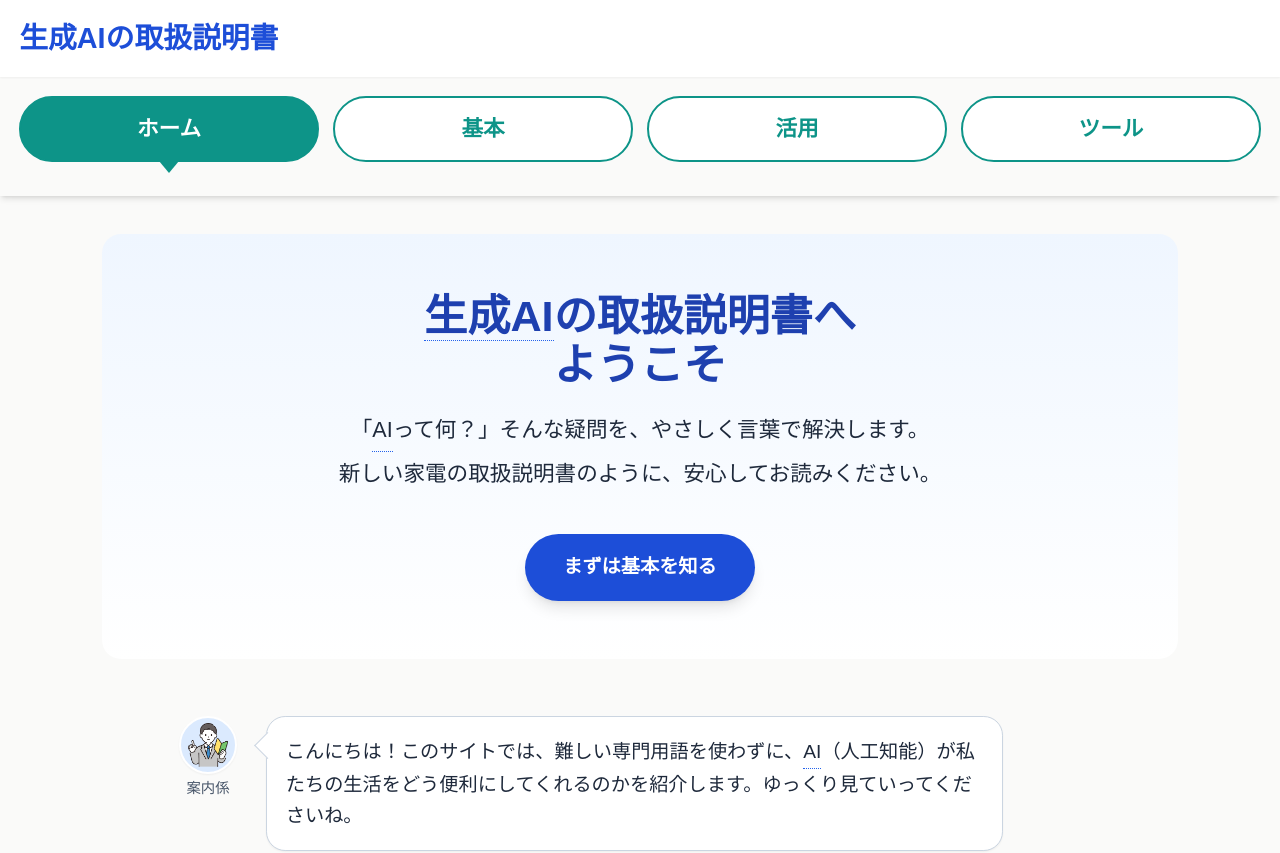
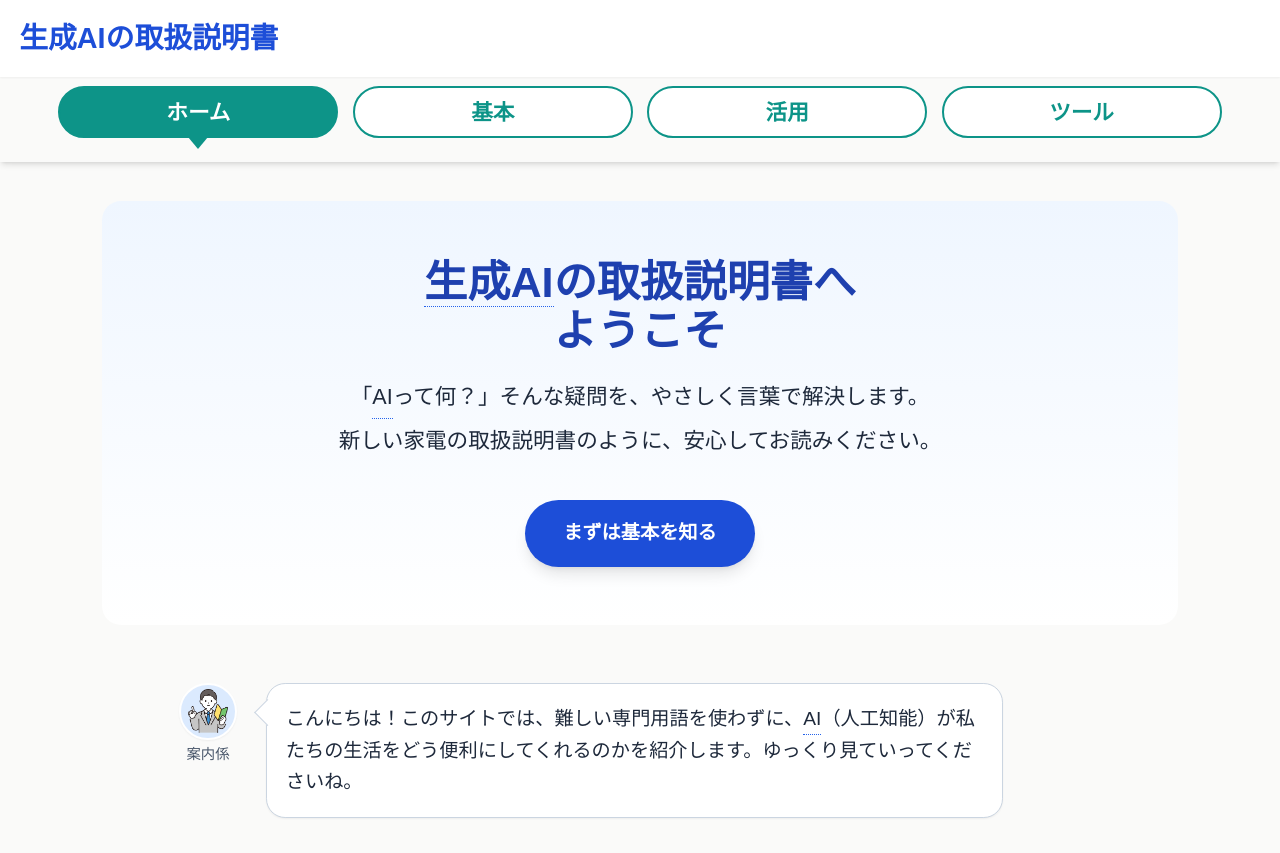
Before and after one commit to SantaHirai/AI_Instruction_portalsite, a React (Vite) app: page / in a window 1280 px wide. Shown: the top 853 px of the page. Built offline with nearby package versions, Linux system fonts and the light colour scheme.

Commit message:
StickyNavの見た目と配置を改善
ナビゲーションバーのレイアウトとボタンサイズを調整し、レスポンシブ対応と使いやすさを向上。

```diff
--- a/src/components/layout/StickyNav.tsx
+++ b/src/components/layout/StickyNav.tsx
@@ -10,15 +10,15 @@ export const StickyNav: React.FC = () => {
   ];
 
   return (
-    <nav className="sticky top-0 z-40 bg-surface shadow-md py-4">
+    <nav className="sticky top-0 z-40 bg-surface shadow-md py-2">
       <div className="container mx-auto px-4">
-        <div className="flex w-full overflow-x-auto no-scrollbar pb-3 gap-3">
+        <div className="flex w-full overflow-x-auto no-scrollbar pb-3 gap-3 md:justify-center">
           {navItems.map((item) => (
             <NavLink
               key={item.path}
               to={item.path}
               className={({ isActive }) => `
-                flex-1 min-w-[80px] py-3 text-center font-bold text-base md:text-lg relative transition-colors whitespace-nowrap px-4 rounded-full border-2
+                flex-1 min-w-[80px] max-w-[280px] py-1.5 text-center font-bold text-base md:text-lg relative transition-colors whitespace-nowrap px-4 rounded-full border-2
                 ${isActive
                   ? 'bg-accent-500 text-white border-accent-500'
                   : 'bg-white text-accent-500 border-accent-500 hover:bg-accent-50'
@@ -34,7 +34,7 @@ export const StickyNav: React.FC = () => {
                       style={{ bottom: '-13px' }}
                     >
                       <svg width="20" height="12" viewBox="0 0 20 12" fill="currentColor" xmlns="http://www.w3.org/2000/svg">
-                         <path d="M0 0L10 12L20 0H0Z" />
+                        <path d="M0 0L10 12L20 0H0Z" />
                       </svg>
                     </div>
                   )}
```
